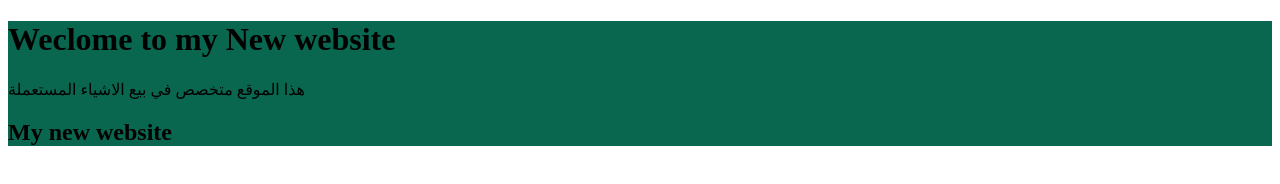
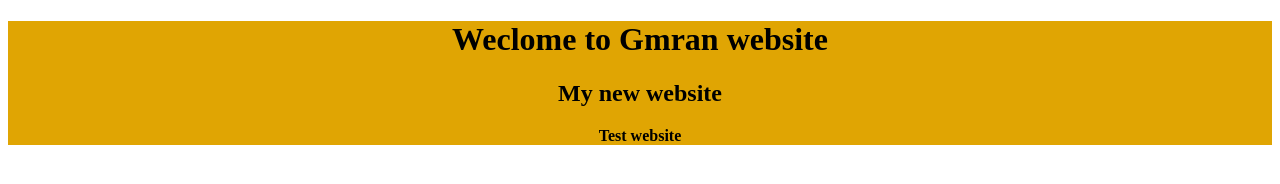
Before and after one commit to GMRAN/GMRAN.github.io, a plain HTML site: page index.html in a window 1280 px wide. Drawn offline with Linux system fonts and the light colour scheme.

Commit message:
some edits

```diff
--- a/index.html
+++ b/index.html
@@ -10,9 +10,9 @@
     </head>
     <body>
         <div>
-            <h1>Weclome to my New website</h1>
-            <p>هذا الموقع متخصص في بيع الاشياء المستعملة</p>
+            <h1>Weclome to Gmran website</h1>
             <h2>My new website</h2>
+            <p><b>Test website</b></p>
         </div>
     </body>
 </html>
--- a/style.css
+++ b/style.css
@@ -1,3 +1,16 @@
 div{
-    background-color: rgb(9, 102, 79);
+    background-color: rgb(224, 165, 3);
 }
+
+h1{
+    text-align: center;
+}
+
+h2{
+    text-align: center;
+}
+
+p{
+    text-align: center;
+
+}
```
